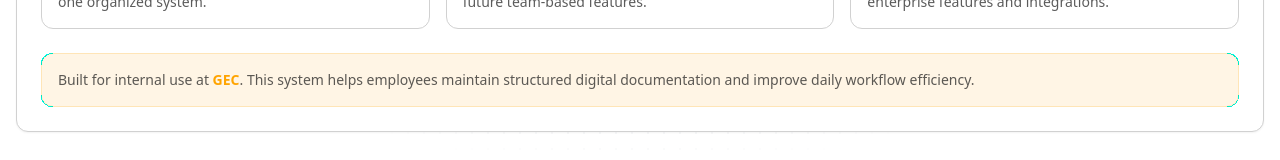
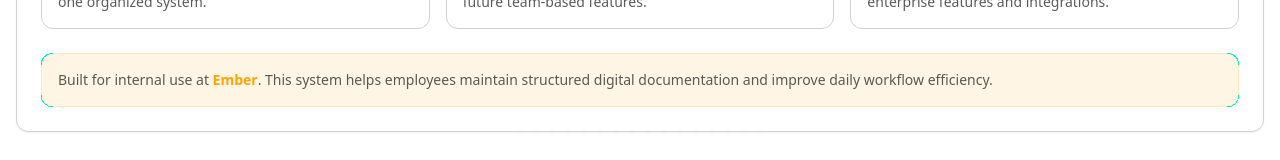
Before and after one commit to samson-spec/gec-notes, a React (Vite) app in the folder frontend/: page / in a window 1280 px wide. Shown: the part 659-819 px from the top of the page. Built offline with nearby package versions, Linux system fonts and the light colour scheme.

Commit message:
Update footer text from 'GEC' to 'Ember'

```diff
--- a/frontend/src/pages/HomePage.jsx
+++ b/frontend/src/pages/HomePage.jsx
@@ -181,7 +181,7 @@ const HomePage = ({user, setUser, authLoading}) => {
                             {/* Footer section */}
                             <div className="mt-6 p-4 bg-secondary/10 rounded-xl border border-secondary/20">
                                 <p className="text-sm text-base-content/70">
-                                Built for internal use at <span className="font-semibold text-secondary">GEC</span>.
+                                Built for internal use at <span className="font-semibold text-secondary">Ember</span>.
                                 This system helps employees maintain structured digital documentation and improve daily workflow efficiency.
                                 </p>
                             </div>
```
